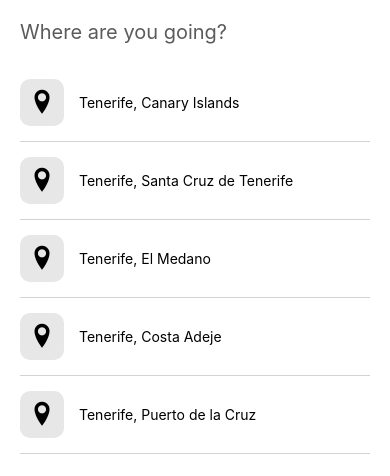
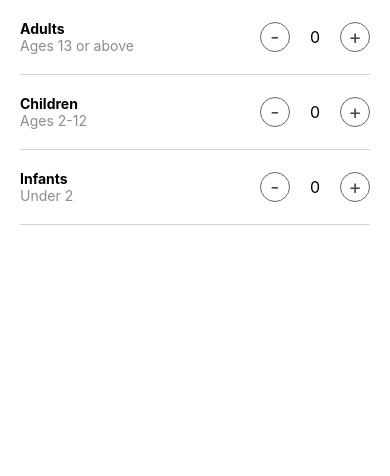
Before and after one commit to tehmansardar/roomy, a React Native app: screen / in a window 390 px wide. Shown: the top 476 px of the page. Built offline with nearby package versions, Linux system fonts and the light colour scheme.

Commit message:
Guest Screen Design

```diff
--- a/App.js
+++ b/App.js
@@ -12,7 +12,8 @@
 // import HomeScreen from './src/screens/Home';
 // import Post from './src/components/Post';
 // import SearchResultsScreen from './src/screens/SearchResutls';
-import DestinationScreen from './src/screens/DestinationSearch';
+// import DestinationScreen from './src/screens/DestinationSearch';
+import GuestsScreen from './src/screens/Guests';
 
 // import feed from './assets/data/feed';
 
@@ -26,7 +27,8 @@
         {/* <HomeScreen /> */}
         {/* <Post post={post2} /> */}
         {/* <SearchResultsScreen /> */}
-        <DestinationScreen />
+        {/* <DestinationScreen /> */}
+        <GuestsScreen />
       </View>
     </SafeAreaView>
   );
--- /dev/null
+++ b/src/screens/Guests/index.js
@@ -0,0 +1,84 @@
+import React, {useState} from 'react';
+import {View, Text, Pressable} from 'react-native';
+
+import styles from './styles';
+
+const GuestsScreen = () => {
+  const [adults, setAdults] = useState(0);
+  const [children, setChildren] = useState(0);
+  const [infants, setInfants] = useState(0);
+  return (
+    <View>
+      <View style={styles.row}>
+        <View>
+          <Text style={{fontWeight: 'bold'}}>Adults</Text>
+          <Text style={{color: '#8d8d8d'}}>Ages 13 or above</Text>
+        </View>
+
+        <View style={{flexDirection: 'row', alignItems: 'center'}}>
+          <Pressable
+            style={styles.button}
+            onPress={() => setAdults(Math.max(0, adults - 1))}>
+            <Text style={{fontSize: 20, color: '#474747'}}>-</Text>
+          </Pressable>
+
+          <Text style={{marginHorizontal: 20, fontSize: 16}}>{adults}</Text>
+
+          <Pressable
+            style={styles.button}
+            onPress={() => setAdults(Math.max(0, adults + 1))}>
+            <Text style={{fontSize: 20, color: '#474747'}}>+</Text>
+          </Pressable>
+        </View>
+      </View>
+
+      <View style={styles.row}>
+        <View>
+          <Text style={{fontWeight: 'bold'}}>Children</Text>
+          <Text style={{color: '#8d8d8d'}}>Ages 2-12</Text>
+        </View>
+
+        <View style={{flexDirection: 'row', alignItems: 'center'}}>
+          <Pressable
+            style={styles.button}
+            onPress={() => setChildren(Math.max(0, children - 1))}>
+            <Text style={{fontSize: 20, color: '#474747'}}>-</Text>
+          </Pressable>
+
+          <Text style={{marginHorizontal: 20, fontSize: 16}}>{children}</Text>
+
+          <Pressable
+            style={styles.button}
+            onPress={() => setChildren(Math.max(0, children + 1))}>
+            <Text style={{fontSize: 20, color: '#474747'}}>+</Text>
+          </Pressable>
+        </View>
+      </View>
+
+      <View style={styles.row}>
+        <View>
+          <Text style={{fontWeight: 'bold'}}>Infants</Text>
+          <Text style={{color: '#8d8d8d'}}>Under 2</Text>
+        </View>
+
+        <View style={{flexDirection: 'row', alignItems: 'center'}}>
+          <Pressable
+            style={styles.button}
+            onPress={() => setInfants(Math.max(0, infants - 1))}>
+            <Text style={{fontSize: 20, color: '#474747'}}>-</Text>
+          </Pressable>
+
+          <Text style={{marginHorizontal: 20, fontSize: 16}}>{infants}</Text>
+
+          <Pressable
+            style={styles.button}
+            onPress={() => setInfants(Math.max(0, infants + 1))}>
+            <Text style={{fontSize: 20, color: '#474747'}}>+</Text>
+          </Pressable>
+        </View>
+      </View>
+    </View>
+  );
+};
+
+export default GuestsScreen;
--- /dev/null
+++ b/src/screens/Guests/styles.js
@@ -0,0 +1,22 @@
+import {StyleSheet} from 'react-native';
+
+const styles = StyleSheet.create({
+  button: {
+    borderWidth: 1,
+    width: 30,
+    height: 30,
+    borderRadius: 15,
+    borderColor: '#676767',
+    justifyContent: 'center',
+    alignItems: 'center',
+  },
+  row: {
+    flexDirection: 'row',
+    justifyContent: 'space-between',
+    paddingVertical: 20,
+    marginHorizontal: 20,
+    borderBottomWidth: 1,
+    borderColor: 'lightgrey',
+  },
+});
+export default styles;
```
